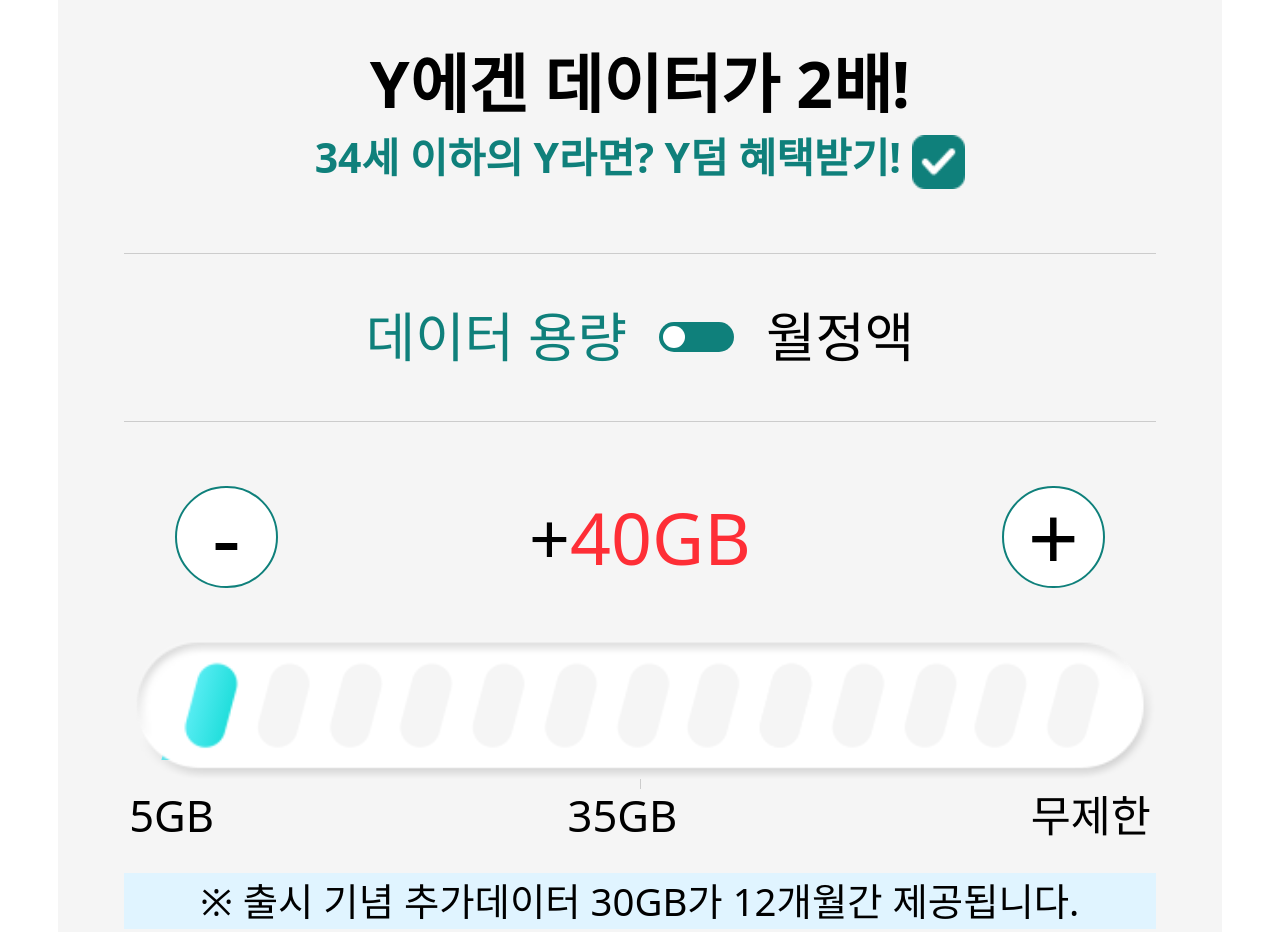
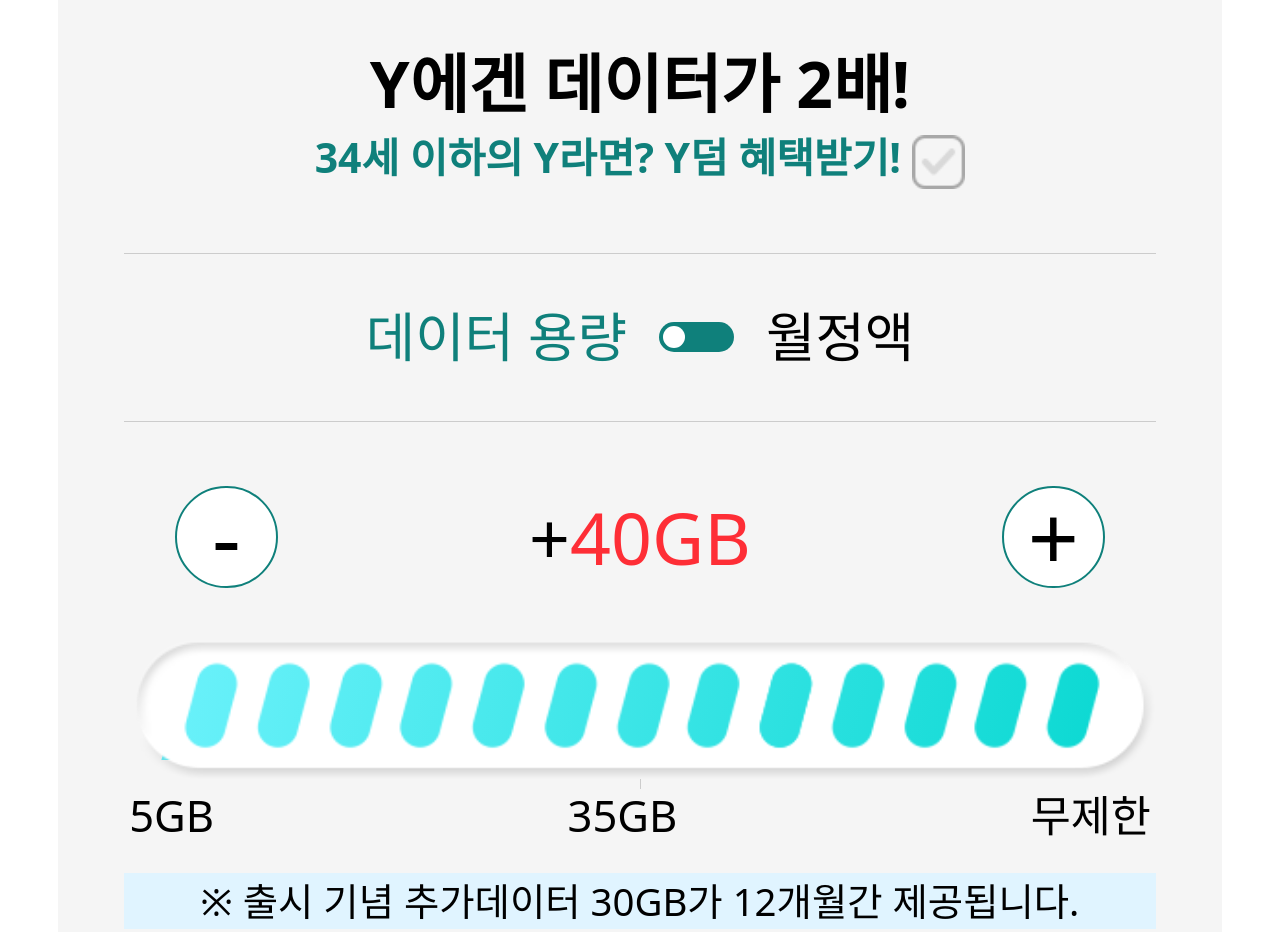
Before and after one commit to hnochx/ktyogo, a Next.js app: page /yogo-benefit in a window 1280 px wide. Shown: the part 1400-2332 px from the top of the page. Built offline with nearby package versions, Linux system fonts and the light colour scheme; no server answers; the database is empty.

Commit message:
Fix: 전체 range값 및 체크박스 수정 Ref:#33

```diff
--- a/src/components/plan-calc/plan-calc-top.tsx
+++ b/src/components/plan-calc/plan-calc-top.tsx
@@ -10,7 +10,6 @@ interface PlanCalcTopProps {
 }
 
 const PlanCalcTop = ({ list, selectedPlan, setSelectedPlan }: PlanCalcTopProps) => {
-  const STAGE_MAX = 13;
   const [isMonthToggled, seMonthToggled] = useState(false); // 데이터 용량과 월정액간의 토글
   const [isYBenefit, setIsYBenefit] = useState(false); // Y덤 혜택 여부의 토글
   const [planStage, setPlanStage] = useState(1); // 요금제 단계 선택 (1 시작)
@@ -32,7 +31,7 @@ const PlanCalcTop = ({ list, selectedPlan, setSelectedPlan }: PlanCalcTopProps)
           34세 이하의 Y라면? Y덤 혜택받기!{' '}
           <input type="checkbox" className="hidden" onChange={() => setIsYBenefit((prev) => !prev)} />
           <i
-            className={`w-[4.2vw] h-[4.2vw] inline-block bg-no-repeat bg-[top_right] bg-[length:4.2vw] align-middle ${isYBenefit || 'bg-bottom'}`}
+            className={`w-[4.2vw] h-[4.2vw] inline-block bg-no-repeat bg-[top_right] bg-[length:4.2vw] align-middle ${isYBenefit && 'bg-bottom'}`}
             style={{ backgroundImage: `url(${checkbox.src})` }}
           ></i>
         </label>
@@ -99,13 +98,13 @@ const PlanCalcTop = ({ list, selectedPlan, setSelectedPlan }: PlanCalcTopProps)
           <div className="px-[4vw] py-[1.5vw] h-[10.5vw] pb-[1vw]">
             <div
               className="block h-full bg-gradient-to-r from-[#69f1fa] to-[#0dd9d3] transform skew-x-[-15deg]"
-              style={{ width: `calc(${(planStage / STAGE_MAX) * 100}%)` }}
+              style={{ width: `calc(${(planStage / list.length) * 100}%)` }}
             ></div>
           </div>
           <input
             type="range"
             step="1"
-            max={STAGE_MAX}
+            max={list.length}
             min="1"
             value={planStage}
             onChange={handleStageChange}
```
